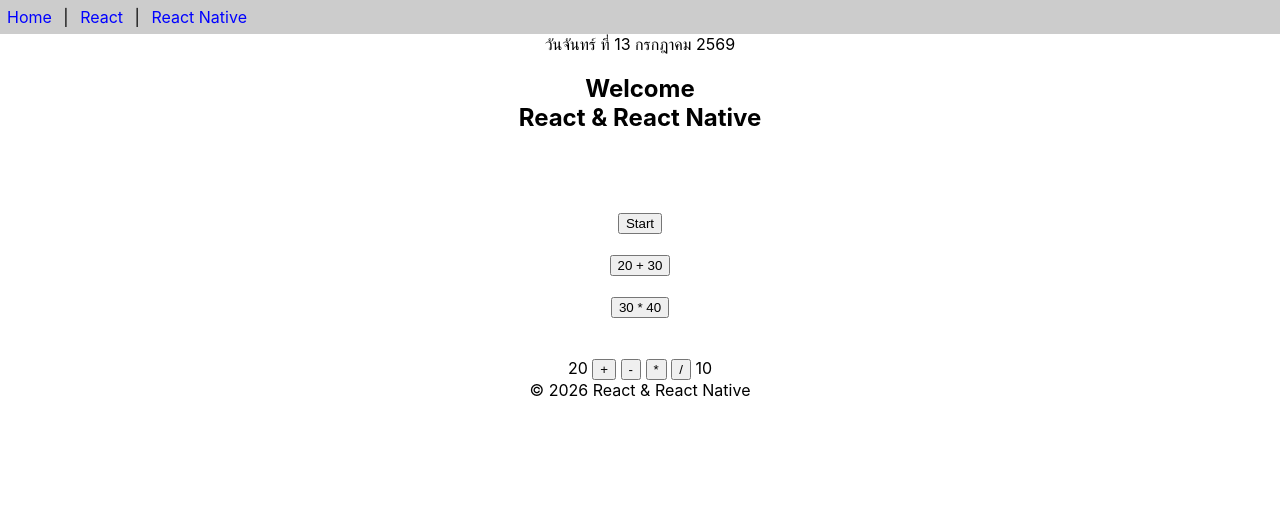
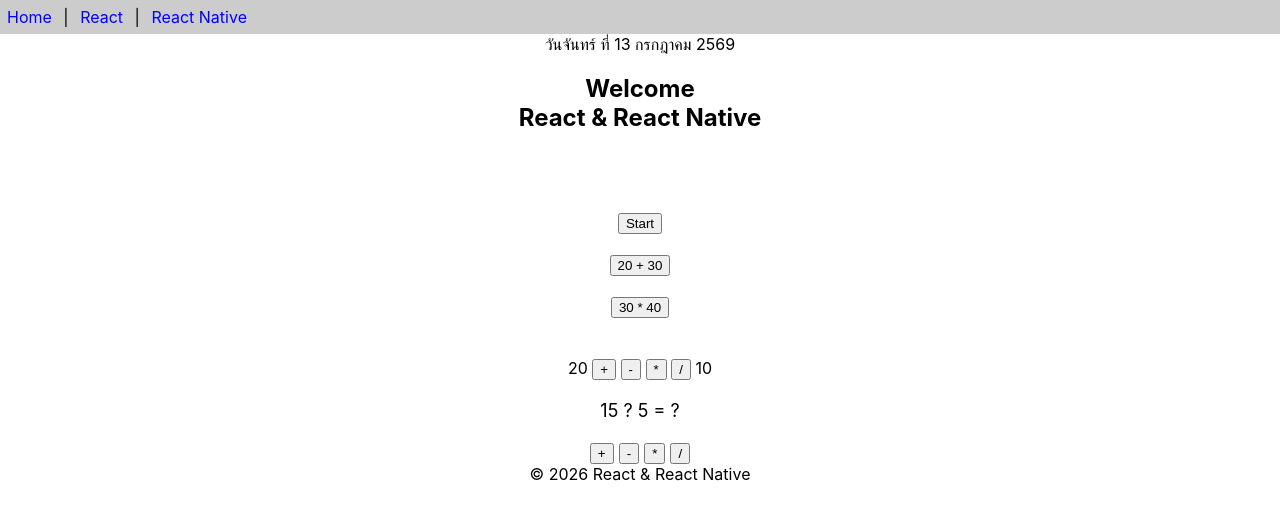
Before and after one commit to thinnak7-jpg/app1, a React (Create React App) app: page / in a window 1280 px wide. Shown: the top 520 px of the page. Built offline with nearby package versions, Linux system fonts and the light colour scheme.

Commit message:
update refs-func

```diff
--- a/src/App.js
+++ b/src/App.js
@@ -3,6 +3,7 @@
 import Calendar from "./class-components";
 import { Calculator2 } from "./calculator";
 import { EventData } from "./event-data";
+import RefsFunc from './refs-func';
 
 function App() {
   return (
@@ -16,6 +17,7 @@
       <Content/>
       <EventData/>
       <Calculator2 />
+      <RefsFunc />
 
       <Footer />
     </>
--- /dev/null
+++ b/src/refs-func.js
@@ -0,0 +1,47 @@
+import React, { useRef } from 'react';
+
+export default function RefsFunc() {
+    const num1 = useRef();
+    const num2 = useRef();
+    const operator = useRef();
+    const result = useRef();
+
+    const calculate = (ev) => {
+        let op = ev.target.innerText;
+
+        let n1 = parseInt(num1.current.innerText);
+        let n2 = parseInt(num2.current.innerText);
+
+        let r = eval(`${n1} ${op} ${n2}`);
+
+        result.current.innerText = r;
+        operator.current.innerText = op;
+    };
+
+    return (
+        <div
+            style={{
+                textAlign: 'center',
+                marginTop: '20px',
+                fontSize: '18px'
+            }}
+        >
+            <span ref={num1}>15</span>&nbsp;
+
+            <span ref={operator}>?</span>&nbsp;
+
+            <span ref={num2}>5</span>&nbsp;
+
+            <span>=</span>&nbsp;
+
+            <span ref={result}>?</span>
+
+            <div style={{ marginTop: '20px' }}>
+                <button onClick={calculate}>+</button>&nbsp;
+                <button onClick={calculate}>-</button>&nbsp;
+                <button onClick={calculate}>*</button>&nbsp;
+                <button onClick={calculate}>/</button>
+            </div>
+        </div>
+    );
+}
```
